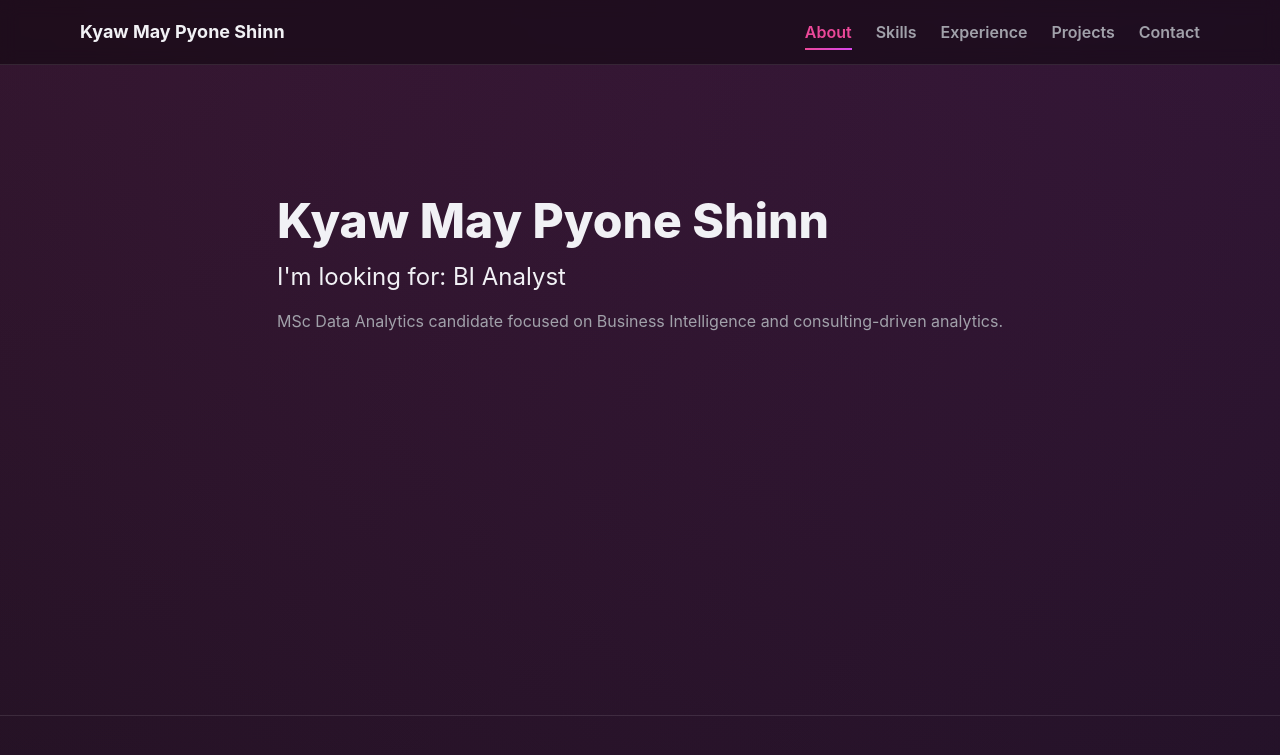
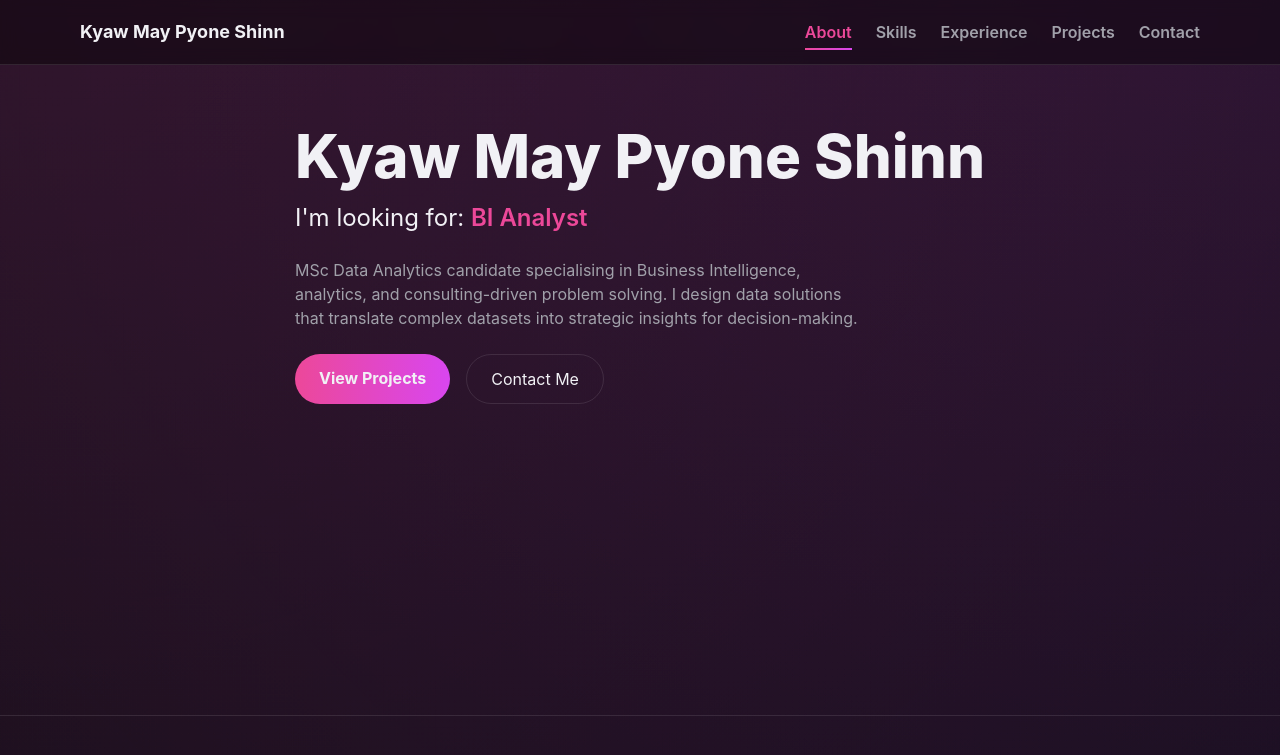
Before and after one commit to Kyaw-May-Pyone-Shinn/Kyaw-May-Pyone-Shinn.github.io, a Jekyll site: the page built from index.md, in a window 1280 px wide and 900 px high, scrolled down 265 px. Shown: the top 755 px of the window. Built offline with Jekyll 4.4.1, drawn with Linux system fonts in a browser that asks for light colours; nearby versions of some CDN libraries; some of the changed text lies outside the part shown.

Commit message:
Update index.md

```diff
--- a/index.md
+++ b/index.md
@@ -6,18 +6,32 @@ layout: default
 <section class="min-h-screen flex items-center">
   <div class="max-w-6xl mx-auto px-4">
 
-    <h1 class="text-5xl font-extrabold mb-4">
+    <h1 class="text-6xl font-extrabold mb-4">
       Kyaw May Pyone Shinn
     </h1>
 
-    <div class="text-2xl mb-4">
+    <div class="text-2xl mb-6">
       I'm looking for:
-      <span id="rotating-role" class="text-brand">Data Analyst</span>
+      <span id="rotating-role" class="text-primary font-semibold">
+        Data Analyst
+      </span>
     </div>
 
-    <p class="text-muted">
-      MSc Data Analytics candidate focused on Business Intelligence and consulting-driven analytics.
+    <p class="text-muted max-w-xl mb-6">
+      MSc Data Analytics candidate specialising in Business Intelligence,
+      analytics, and consulting-driven problem solving. I design data solutions
+      that translate complex datasets into strategic insights for decision-making.
     </p>
+
+    <div class="flex gap-4">
+      <a href="#projects" class="px-6 py-3 bg-gradient-to-r from-primary to-secondary rounded-full font-bold">
+        View Projects
+      </a>
+
+      <a href="#contact" class="px-6 py-3 border border-border rounded-full">
+        Contact Me
+      </a>
+    </div>
 
   </div>
 </section>
@@ -25,12 +39,26 @@ layout: default
 <!-- ABOUT -->
 <section id="about" class="min-h-screen flex items-center border-t border-border">
   <div class="max-w-4xl mx-auto px-4">
-    <h2 class="text-3xl font-bold mb-6">About</h2>
+
+    <h2 class="text-4xl font-bold mb-6">About Me</h2>
+
+    <p class="text-muted leading-relaxed mb-4">
+      I am an MSc Data Analytics candidate with a strong focus on Business Intelligence,
+      Business Analytics, and consulting-driven problem solving. My work bridges the gap
+      between technical data analysis and real-world business strategy. :contentReference[oaicite:1]{index=1}
+    </p>
+
+    <p class="text-muted leading-relaxed mb-4">
+      I have experience transforming raw data into actionable insights through dashboards,
+      machine learning models, and reporting frameworks. My approach is not just technical —
+      I focus on understanding stakeholder needs and delivering solutions that create impact.
+    </p>
 
     <p class="text-muted">
-      MSc Data Analytics candidate with strong focus on BI, analytics, and consulting problem solving.
-      Experienced in translating data into insights using Tableau, Python, SQL, and Salesforce.
+      I have worked with tools such as Tableau, Power BI, Python, SQL, and Salesforce,
+      with practical exposure to financial services, retail analytics, and CRM-driven systems.
     </p>
+
   </div>
 </section>
 
@@ -38,18 +66,38 @@ layout: default
 <section id="skills" class="min-h-screen flex items-center border-t border-border">
   <div class="max-w-6xl mx-auto px-4">
 
-    <h2 class="text-3xl font-bold mb-10">Skills</h2>
+    <h2 class="text-4xl font-bold mb-10">Skills</h2>
 
-    <div class="grid md:grid-cols-2 gap-6">
+    <div class="grid md:grid-cols-3 gap-6">
 
       <div class="bg-panel p-6 rounded-xl border border-border">
-        <h3 class="font-bold mb-3">Technical</h3>
-        <p>Python, R, SQL, Tableau, Power BI</p>
+        <h3 class="font-bold text-primary mb-3">Programming & Data</h3>
+        <p class="text-muted">Python, Pandas, NumPy, Scikit-learn, R</p>
       </div>
 
       <div class="bg-panel p-6 rounded-xl border border-border">
-        <h3 class="font-bold mb-3">Languages</h3>
-        <p>English, Burmese, Korean, Chinese</p>
+        <h3 class="font-bold text-primary mb-3">BI & Visualisation</h3>
+        <p class="text-muted">Tableau, Power BI, KPI dashboards, storytelling</p>
+      </div>
+
+      <div class="bg-panel p-6 rounded-xl border border-border">
+        <h3 class="font-bold text-primary mb-3">Database & ETL</h3>
+        <p class="text-muted">MySQL, PostgreSQL, data cleaning, pipelines</p>
+      </div>
+
+      <div class="bg-panel p-6 rounded-xl border border-border">
+        <h3 class="font-bold text-primary mb-3">CRM & Tools</h3>
+        <p class="text-muted">Salesforce, Jupyter, GitHub, VS Code</p>
+      </div>
+
+      <div class="bg-panel p-6 rounded-xl border border-border">
+        <h3 class="font-bold text-primary mb-3">Business Skills</h3>
+        <p class="text-muted">Stakeholder engagement, requirements, process optimisation</p>
+      </div>
+
+      <div class="bg-panel p-6 rounded-xl border border-border">
+        <h3 class="font-bold text-primary mb-3">Languages</h3>
+        <p class="text-muted">English, Burmese, Korean, Chinese</p>
       </div>
 
     </div>
@@ -61,40 +109,43 @@ layout: default
 <section id="experience" class="min-h-screen flex items-center border-t border-border">
   <div class="max-w-5xl mx-auto px-4">
 
-    <h2 class="text-3xl font-bold mb-10">Experience</h2>
+    <h2 class="text-4xl font-bold mb-10">Experience & Leadership</h2>
 
     <div class="space-y-6">
 
       <div class="bg-panel p-6 rounded-xl border border-border">
-        Lab Assistant – NCI
+        <h3 class="font-bold">Lab Assistant – NCI</h3>
+        <p class="text-muted text-sm mb-2">2026 – Present</p>
+        <p class="text-muted text-sm">
+          Delivered support in AI/ML and BI modules, guiding students in building
+          machine learning models and dashboards.
+        </p>
       </div>
 
       <div class="bg-panel p-6 rounded-xl border border-border">
-        Peer Mentor – NCI
+        <h3 class="font-bold">International Peer Mentor – NCI</h3>
+        <p class="text-muted text-sm mb-2">2025 – Present</p>
+        <p class="text-muted text-sm">
+          Facilitated onboarding for 100+ students and improved engagement across academic programs.
+        </p>
       </div>
 
       <div class="bg-panel p-6 rounded-xl border border-border">
-        Data Intern – City Holdings
+        <h3 class="font-bold">Data Assistant Intern – City Holdings</h3>
+        <p class="text-muted text-sm mb-2">2024</p>
+        <p class="text-muted text-sm">
+          Analysed operational data and supported business reporting and decision-making.
+        </p>
       </div>
 
-    </div>
+      <div class="bg-panel p-6 rounded-xl border border-border">
+        <h3 class="font-bold">Founder – Youthhood Organization</h3>
+        <p class="text-muted text-sm mb-2">2021 – Present</p>
+        <p class="text-muted text-sm">
+          Led organisation strategy, stakeholder management, and workshops.
+        </p>
+      </div>
 
-  </div>
-</section>
-
-<!-- PROJECTS -->
-<section id="projects" class="min-h-screen flex items-center border-t border-border">
-  <div class="max-w-6xl mx-auto px-4">
-
-    <h2 class="text-3xl font-bold mb-10">Projects</h2>
-
-    <div class="grid md:grid-cols-2 gap-6">
-      {% for project in site.data.projects %}
-      <div class="bg-panel p-6 rounded-xl border border-border">
-        <h3 class="font-bold">{{ project.title }}</h3>
-        <p class="text-muted">{{ project.description }}</p>
-      </div>
-      {% endfor %}
     </div>
 
   </div>
@@ -104,13 +155,18 @@ layout: default
 <section id="contact" class="min-h-screen flex items-center border-t border-border">
   <div class="max-w-xl mx-auto text-center">
 
-    <h2 class="text-3xl font-bold mb-6">Contact</h2>
+    <h2 class="text-4xl font-bold mb-6">Contact</h2>
 
-    <p class="text-muted">kmpshinn@gmail.com</p>
+    <p class="text-muted mb-4">kmpshinn@gmail.com</p>
 
-    <div class="flex justify-center gap-6 mt-4">
-      <a href="#" class="text-accent">LinkedIn</a>
-      <a href="#" class="text-accent">GitHub</a>
+    <div class="flex justify-center gap-6">
+      <a href="https://www.linkedin.com/in/kyaw-may-pyone-shinn/" class="text-primary font-bold">
+        LinkedIn
+      </a>
+
+      <a href="https://github.com/Kyaw-May-Pyone-Shinn" class="text-primary font-bold">
+        GitHub
+      </a>
     </div>
 
   </div>
```
